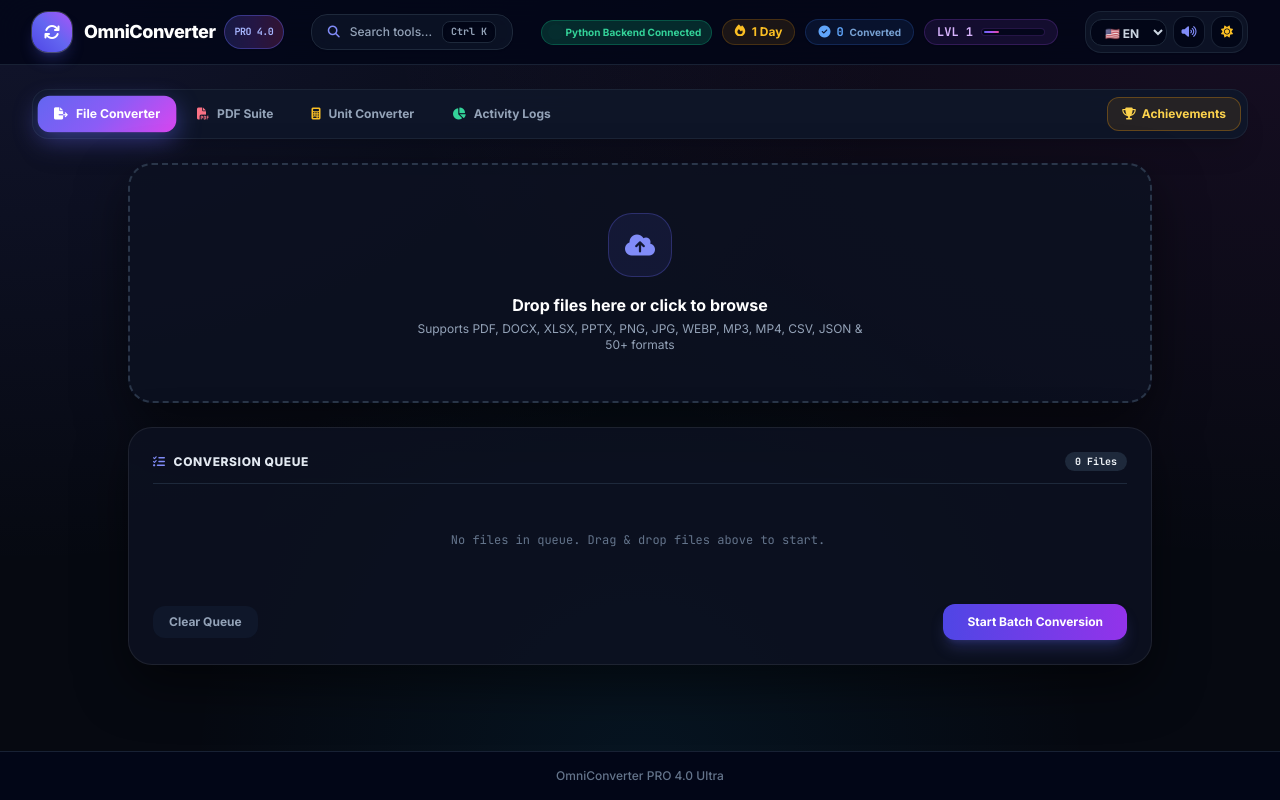
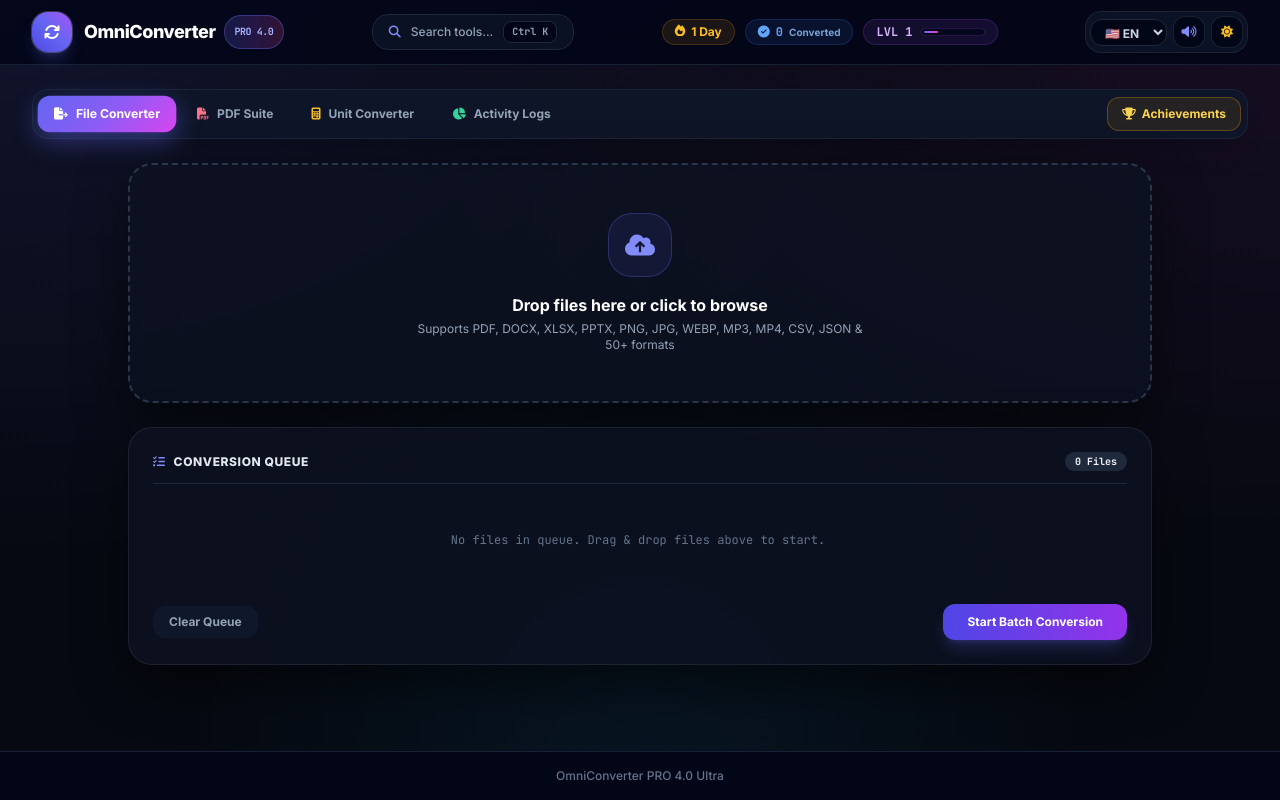
Before and after one commit to Winter-Cream/OmniConverter, a FastAPI app: page / in a window 1280 px wide. Run offline with FastAPI, Linux system fonts and the light colour scheme; some libraries are stand-ins or nearby versions.

Commit message:
refactor: remove backend status badge from top navigation header

```diff
--- a/templates/omni.html
+++ b/templates/omni.html
@@ -80,13 +80,8 @@
                 <kbd class="px-2 py-0.5 rounded-lg bg-slate-950 border border-slate-800 text-[10px] font-mono text-brand-300 font-bold shadow-inner">Ctrl K</kbd>
             </button>
 
-            <!-- Backend Status & Gamification Widget -->
+            <!-- Gamification Widget -->
             <div class="hidden md:flex items-center space-x-2.5">
-                <!-- Backend Status Badge -->
-                <div id="backend-status-badge" class="px-3 py-1 rounded-full text-xs font-bold bg-slate-900/80 text-slate-400 border border-slate-800 flex items-center space-x-1.5 shadow-sm">
-                    <span class="w-2 h-2 rounded-full bg-slate-500"></span>
-                    <span data-i18n="pythonBackendOffline">Client Mode</span>
-                </div>
 
                 <!-- Daily Streak -->
                 <div class="flex items-center space-x-1.5 text-xs font-bold text-amber-400 bg-amber-500/10 px-3 py-1 rounded-full border border-amber-500/20 shadow-sm" title="Daily Conversion Streak">
```
Also changed, not shown: omni.html (+1 -6 lines).
